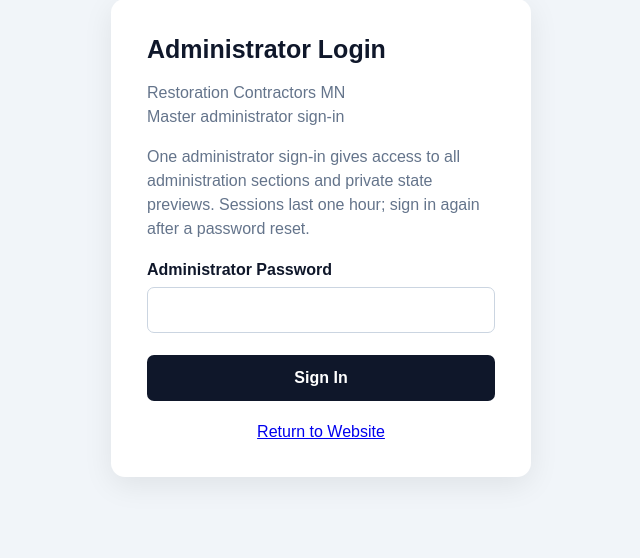
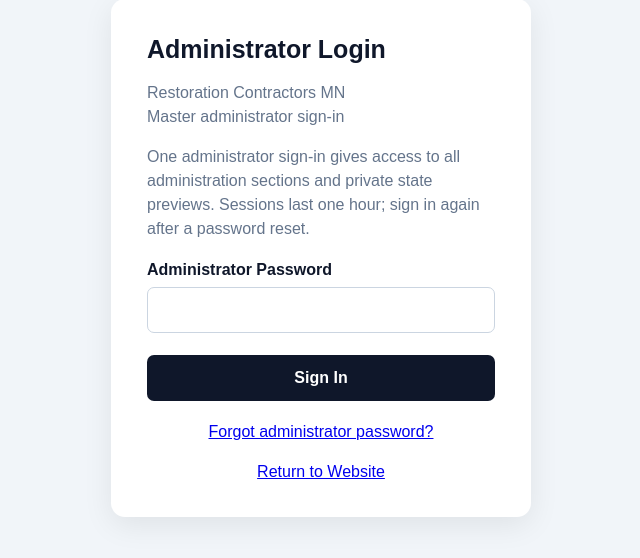
Before and after one commit to alamotte1956/best-leads-mn, a Python web app: template templates/admin_login.html in a window 1280 px wide. Shown: the part 179-737 px from the top of the page, without its empty margins (319-959 px from the left). Run offline with Jinja, Linux system fonts and the light colour scheme; the template is opened without the code that fills it, so the values that code supplies are empty.

Commit message:
Add owner-controlled administrator email recovery: templates/admin_login.html

```diff
--- a/templates/admin_login.html
+++ b/templates/admin_login.html
@@ -87,6 +87,7 @@
             <button type="submit">Sign In</button>
         </form>
 
+        <a class="back" href="/admin/forgot-password">Forgot administrator password?</a>
         <a class="back" href="/">Return to Website</a>
     </main>
 </body>
```
